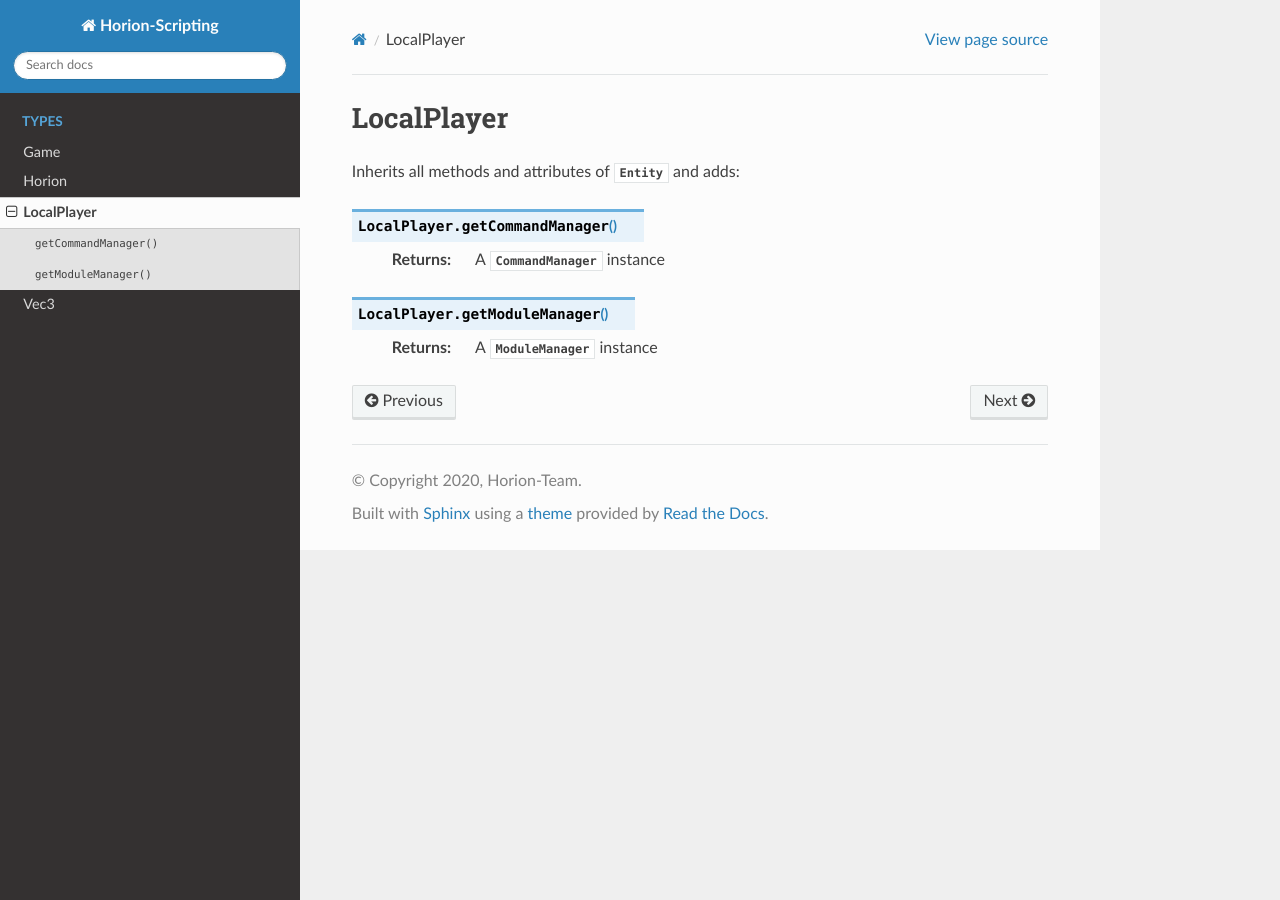
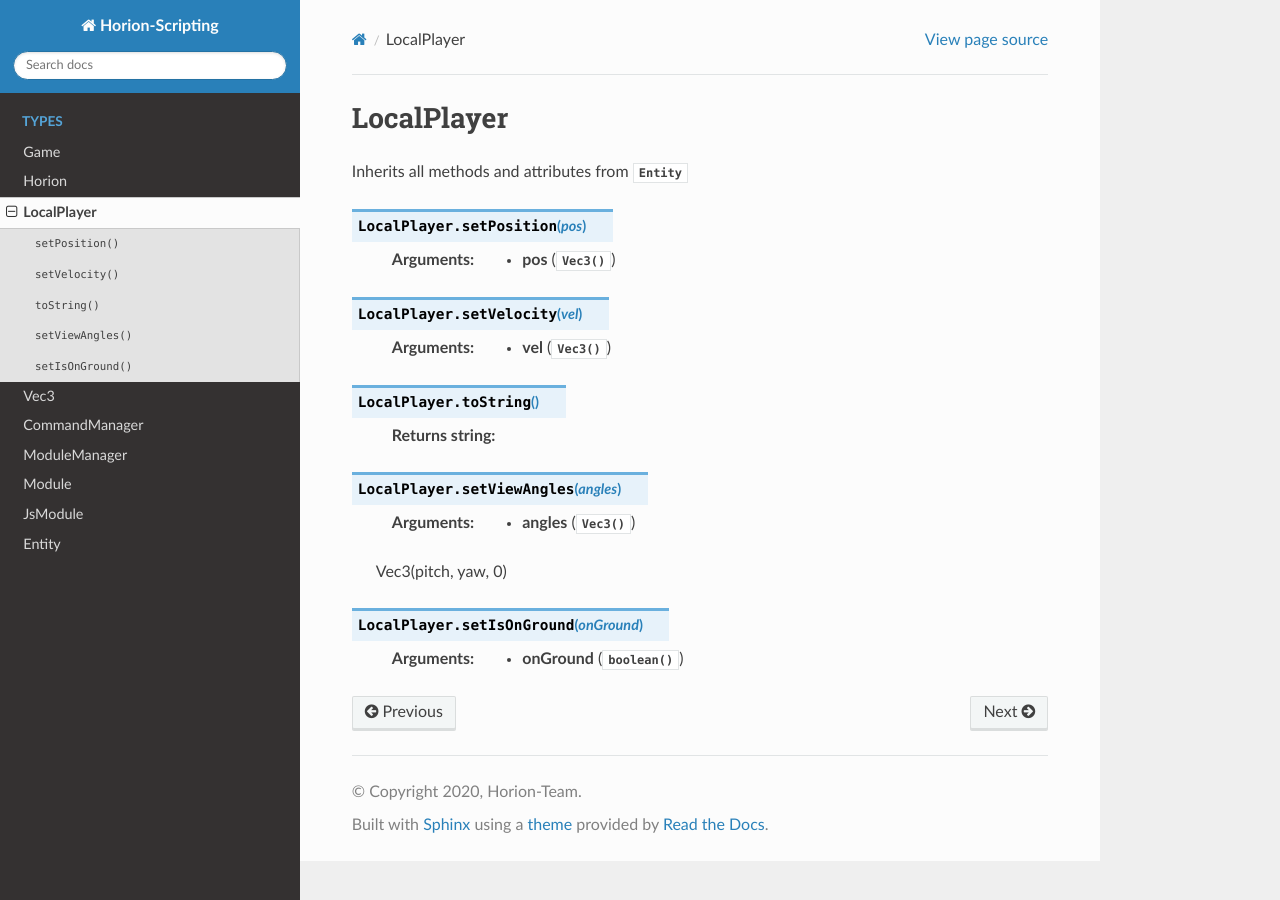
Before and after one commit to horionclient/Horion-Scripting, a Sphinx documentation site: the page built from docs/types/LocalPlayer.rst, in a window 1280 px wide. Built offline with Sphinx 7.4.7 and the Read the Docs theme 2.0.0, drawn with Linux system fonts in a browser that asks for light colours.

Commit message:
finish up

```diff
--- a/docs/types/Horion.rst
+++ b/docs/types/Horion.rst
@@ -5,8 +5,8 @@ Horion
 
 .. method:: getCommandManager()
 
-	:returns: A :mod:`CommandManager` instance
+	:returns: :mod:`CommandManager`
 
 .. method:: getModuleManager()
 
-	:returns: A :mod:`ModuleManager` instance
+	:returns: :mod:`ModuleManager`
--- a/docs/types/LocalPlayer.rst
+++ b/docs/types/LocalPlayer.rst
@@ -3,12 +3,26 @@ LocalPlayer
 
 .. module:: LocalPlayer
 
-Inherits all methods and attributes of :mod:`Entity` and adds:
+Inherits all methods and attributes from :mod:`Entity`
 
-.. method:: getCommandManager()
+.. method:: setPosition(pos)
 
-	:returns: A :mod:`CommandManager` instance
+	:param Vec3 pos:
 
-.. method:: getModuleManager()
+.. method:: setVelocity(vel)
 
-	:returns: A :mod:`ModuleManager` instance
+	:param Vec3 vel:
+
+.. method:: toString()
+
+	:returns string:
+
+.. method:: setViewAngles(angles)
+
+	:param Vec3 angles:
+
+	Vec3(pitch, yaw, 0)
+
+.. method:: setIsOnGround(onGround)
+
+	:param boolean onGround:
```
Also changed, not shown: docs/index.rst (+5 -13 lines), docs/types/CommandManager.rst (added, +11 -0 lines), docs/types/Entity.rst (added, +49 -0 lines), docs/types/JsModule.rst (added, +11 -0 lines), docs/types/Module.rst (added, +24 -0 lines), docs/types/ModuleManager.rst (added, +19 -0 lines), docs/types/Vec3.rst (+25 -3 lines).
